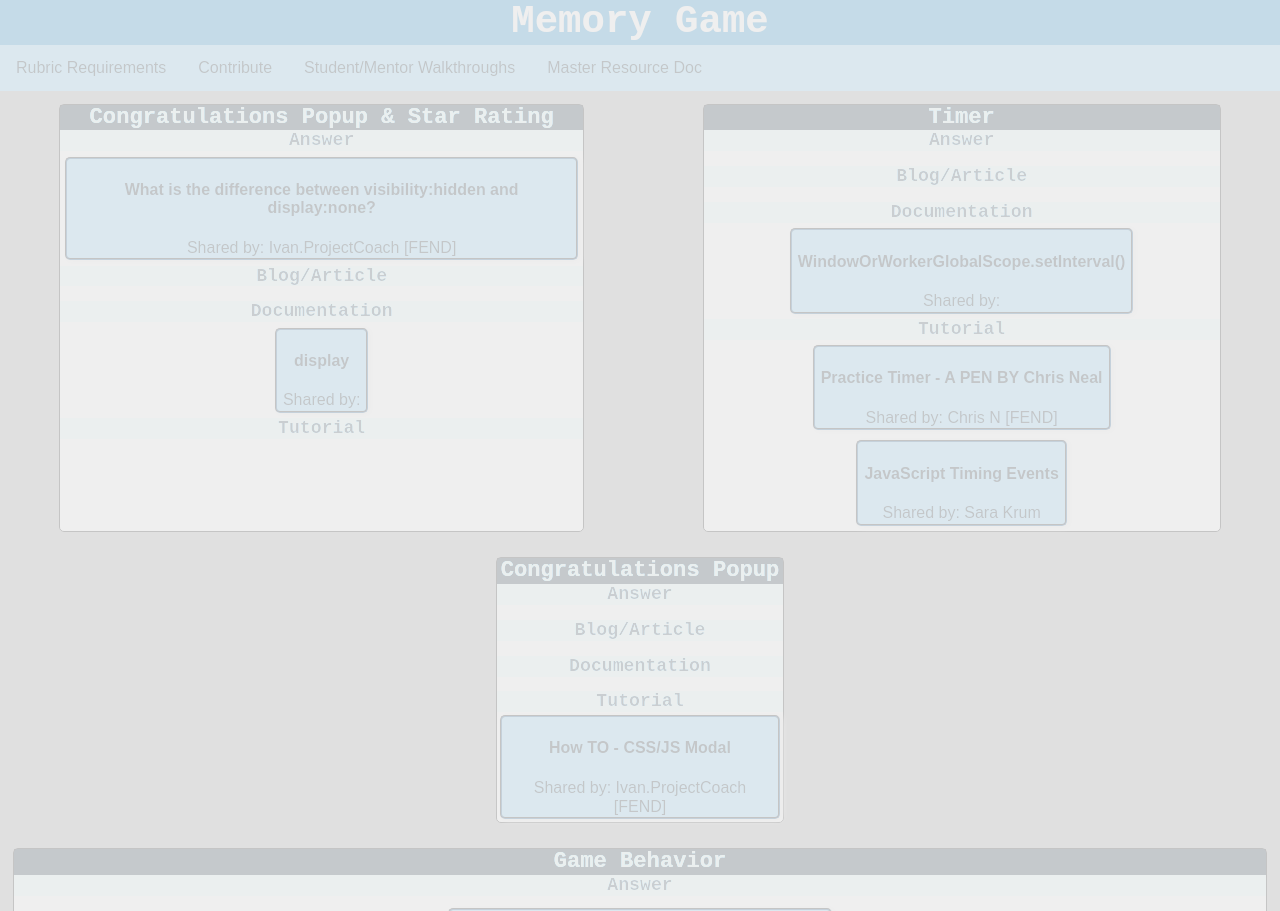
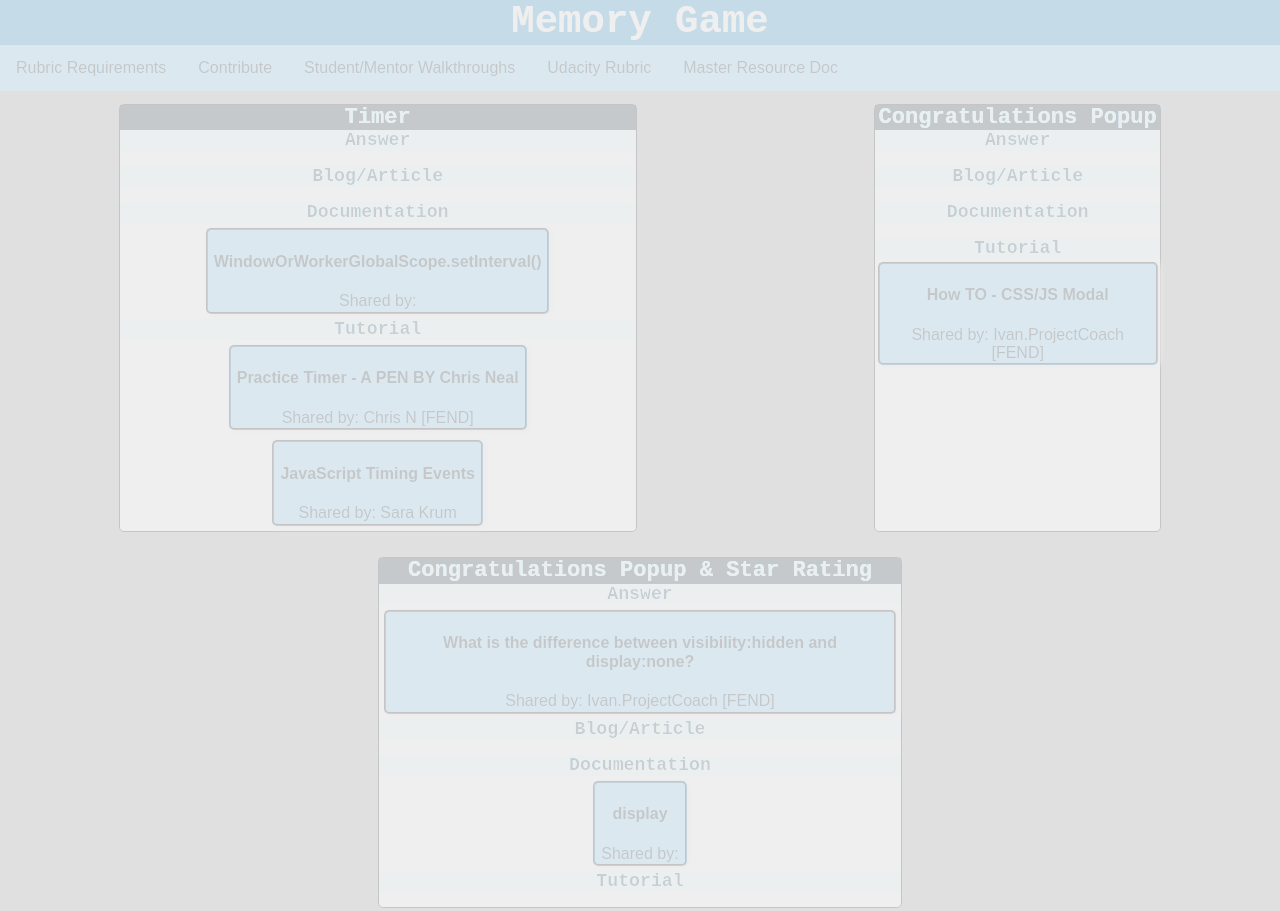
Before and after one commit to crystal-dawn/udacity-fend-memory-game-resources, a plain HTML site: page index.html in a window 1280 px wide. Shown: the top 911 px of the page. Drawn offline with Linux system fonts and the light colour scheme.

Commit message:
fix: rubric in nav

```diff
--- a/index.html
+++ b/index.html
@@ -21,6 +21,7 @@
       </span>
       <a class="dropdown-content-link" href="https://github.com/crystal-dawn/udacity-fend-memory-game-resources">Contribute</a>
       <a class="dropdown-content-link" href="https://tiny.cc/MemoryGameResources">Student/Mentor Walkthroughs</a>
+      <a class="dropdown-content-link" href="https://review.udacity.com/#!/rubrics/591/view">Udacity Rubric</a>
       <a class="dropdown-content-link" href="http://tiny.cc/FENDLinkLibraries">Master Resource Doc</a>
     </nav>
   </div>
--- a/js/app.js
+++ b/js/app.js
@@ -144,6 +144,7 @@ const resources = [{
 const requirementsList = [
   "Game Behavior",
   // "Memory Game Logic",
+  "Congratulations Popup & Star Rating",
   "Congratulations Popup",
   // "Restart Button",
   // "Star Rating",
@@ -151,7 +152,6 @@ const requirementsList = [
   // "Move Counter",
   // "Interface Design",
   // "Documentation",
-  "Congratulations Popup & Star Rating"
 ];
 
 const types = [
```
